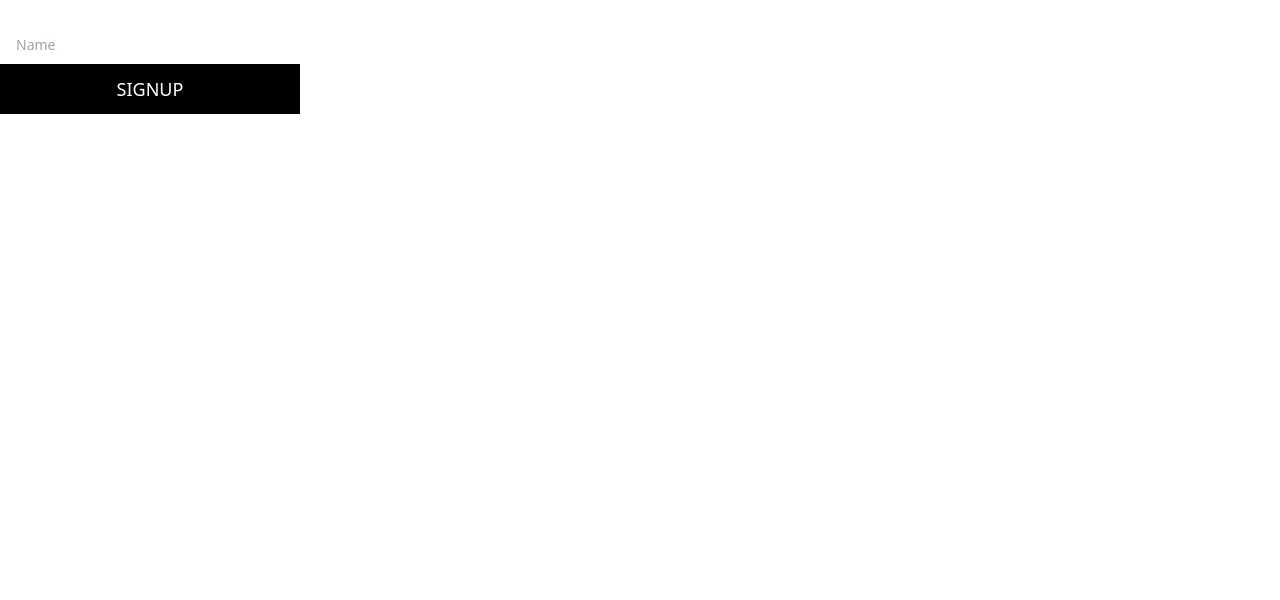
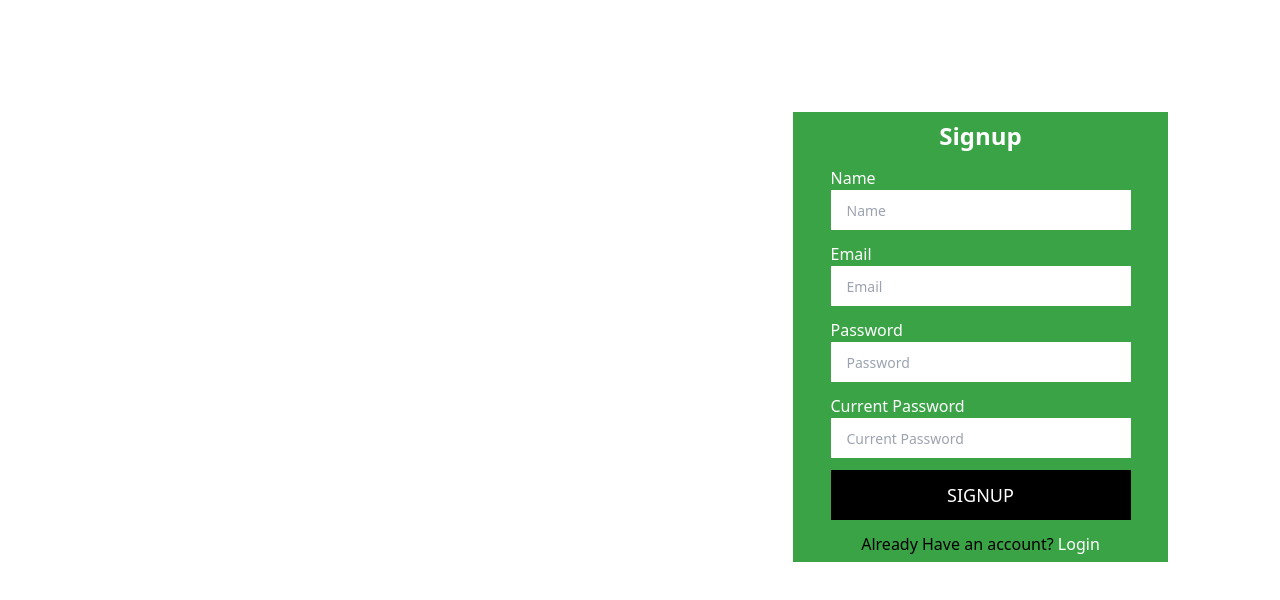
Before and after one commit to khaled-bissani/shelves-tracker, a React (Create React App) app in the folder supplier-frontend/: page / in a window 1280 px wide. Shown: the top 600 px of the page. Built offline with nearby package versions, Linux system fonts and the light colour scheme.

Commit message:
Frontend <> Supplier frontend: adding the components to the signup page

```diff
--- a/supplier-frontend/src/pages/signup/Signup.js
+++ b/supplier-frontend/src/pages/signup/Signup.js
@@ -4,9 +4,16 @@ import TextInput from '../../components/TextInput'
 
 const Signup = () => {
   return (
-    <div>
-        <TextInput label={"Name"} type={"text"} placeholder={"Name"}/>
-        <SignupLoginButton text={"SIGNUP"}/>
+    <div className='flex justify-end h-screen'>
+        <div className='flex flex-col items-center justify-around w-[375px] h-[450px] bg-[#3AA346] mt-28 mr-28'>
+            <h1 className='font-sans font-bold text-[24px] text-white'>Signup</h1>
+            <TextInput label={"Name"} type={"text"} placeholder={"Name"}/>
+            <TextInput label={"Email"} type={"email"} placeholder={"Email"}/>
+            <TextInput label={"Password"} type={"password"} placeholder={"Password"}/>
+            <TextInput label={"Current Password"} type={"password"} placeholder={"Current Password"}/>
+            <SignupLoginButton text={"SIGNUP"}/>
+            <p className='font-sans'>Already Have an account? <span className='text-white cursor-pointer'>Login</span></p>
+        </div>
     </div>
   )
 }
```
